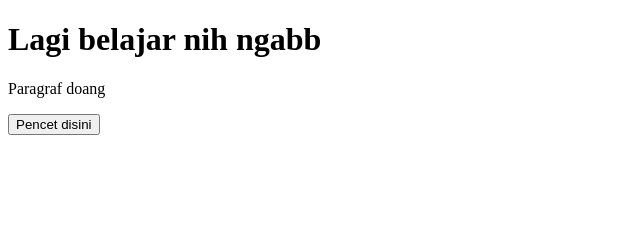
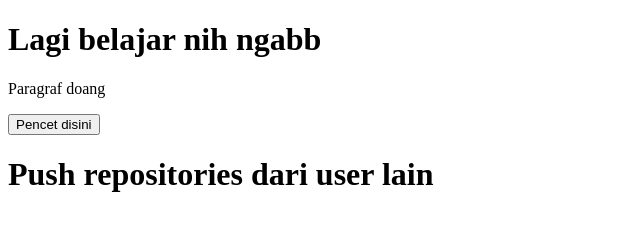
Before and after one commit to Pewspew/Belajar-Github, a plain HTML site: page index.html in a window 1280 px wide. Shown: the whole page, without its empty margins (0-640 px from the left). Drawn offline with Linux system fonts and the light colour scheme.

Commit message:
Perubahan dari user lain

```diff
--- a/index.html
+++ b/index.html
@@ -11,5 +11,7 @@
     <p>Paragraf doang</p>
     <button>Pencet disini</button>
 
+    <h1>Push repositories dari user lain</h1>
+
 </body>
 </html>
--- /dev/null
+++ b/script.js
@@ -0,0 +1 @@
+console.log("Hello from other user")
```
